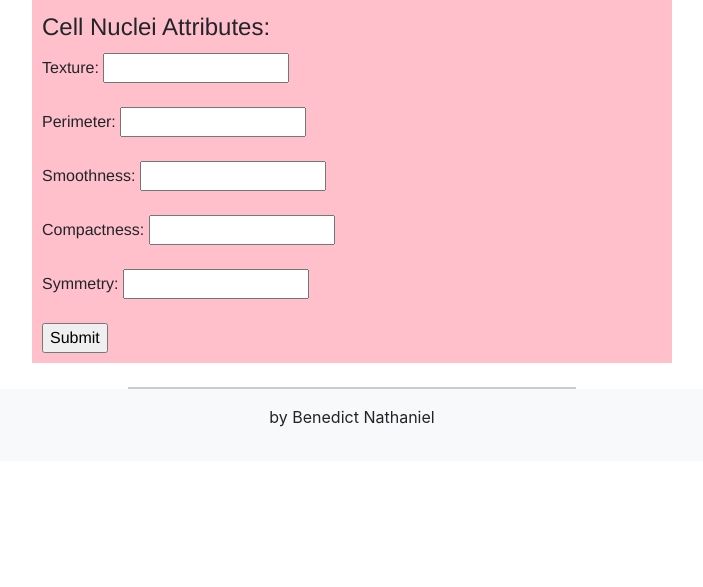
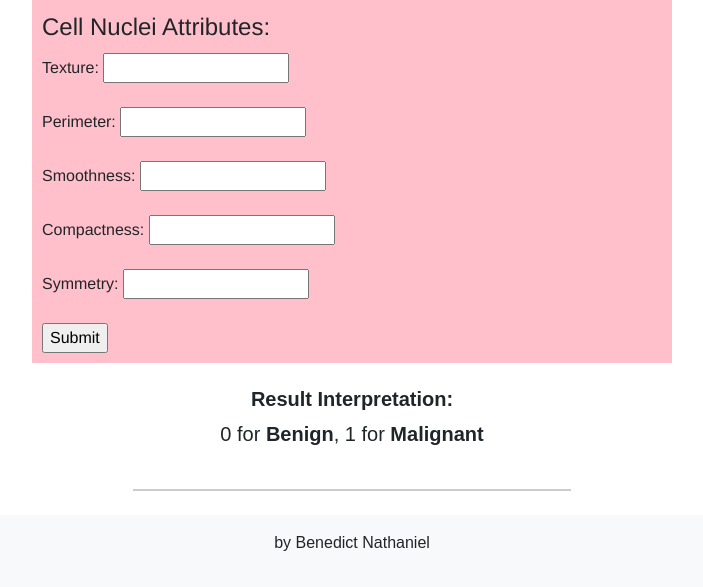
Before and after one commit to bnatha/Project-3, a Flask app: page / in a window 1280 px wide. Shown: the part 334-921 px from the top of the page, without its empty margins (288-991 px from the left). Before the commit the page ends 761 px from the top, so only its background shows below. Run offline with Flask 2, Linux system fonts and the light colour scheme; parts of the project's set-up code (start-up, migrations or seed data) failed here and were passed over; some libraries are stand-ins or nearby versions.

Commit message:
Update main.html

```diff
--- a/templates/main.html
+++ b/templates/main.html
@@ -74,6 +74,12 @@ form {
     </form>
 
 <br>
+<div class="container-fluid" style="font-family: sans-serif;">
+    <div class="content" style ="text-align: center;">
+        <h2 class="center padding-64" style = "font-size: 20px;"><span class="tag"><strong>Result Interpretation:</strong></span></h2>
+        <p style = "font-size: 20px;">0 for <strong>Benign</strong>, 1 for <strong>Malignant</strong></p>
+</div>
+<br>
 <div class="result" align="center">
     {% if result %}
         {% for variable, value in original_input.items() %}
@@ -84,7 +90,7 @@ form {
            <p style="font-size:50px">{{ result }}</p>
     {% endif %}
 </div>
-
+<br>
 <footer class="py-3 bg-light">
     <div class="container">
        <p class="text-center" > by Benedict
```
